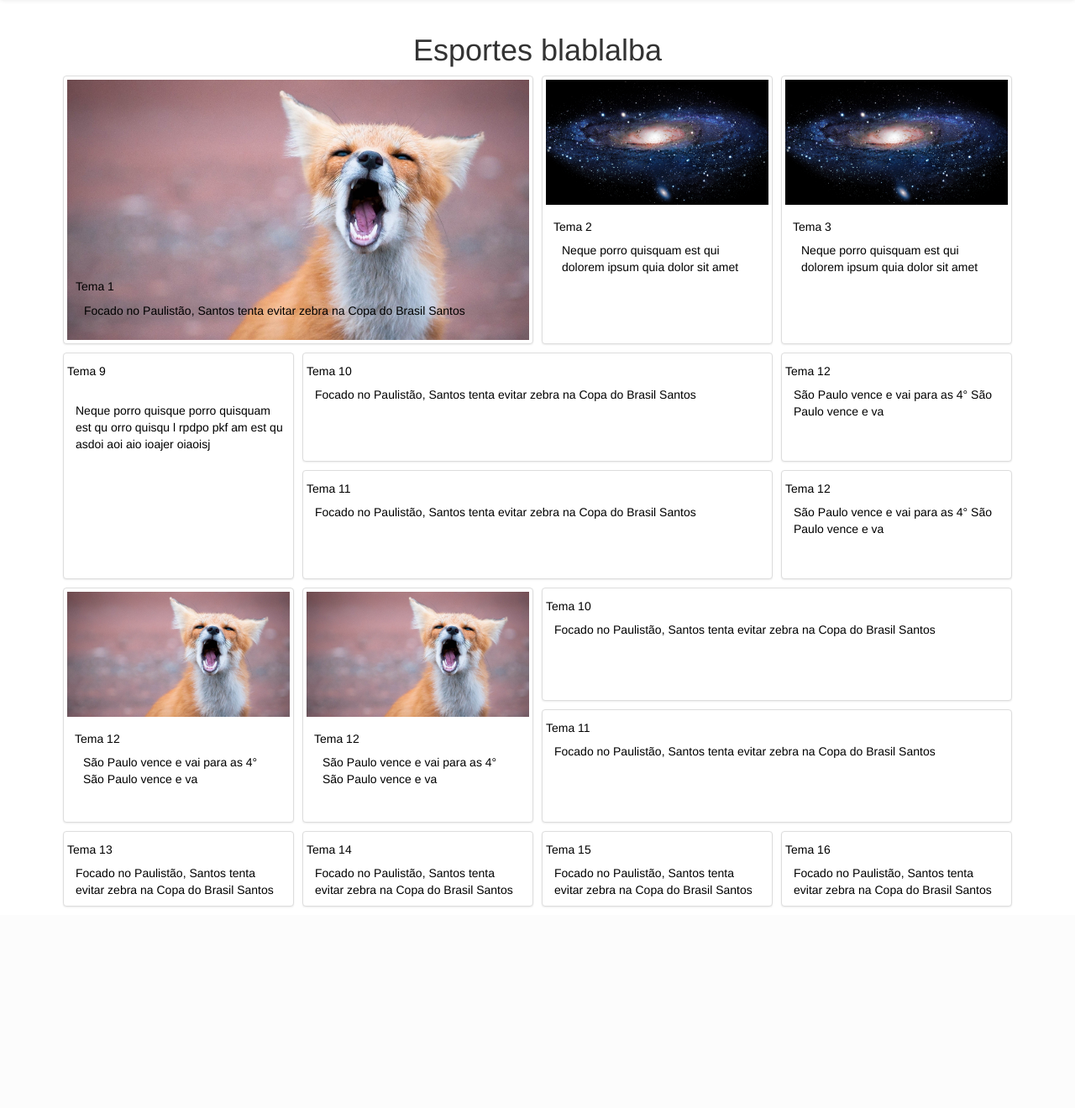
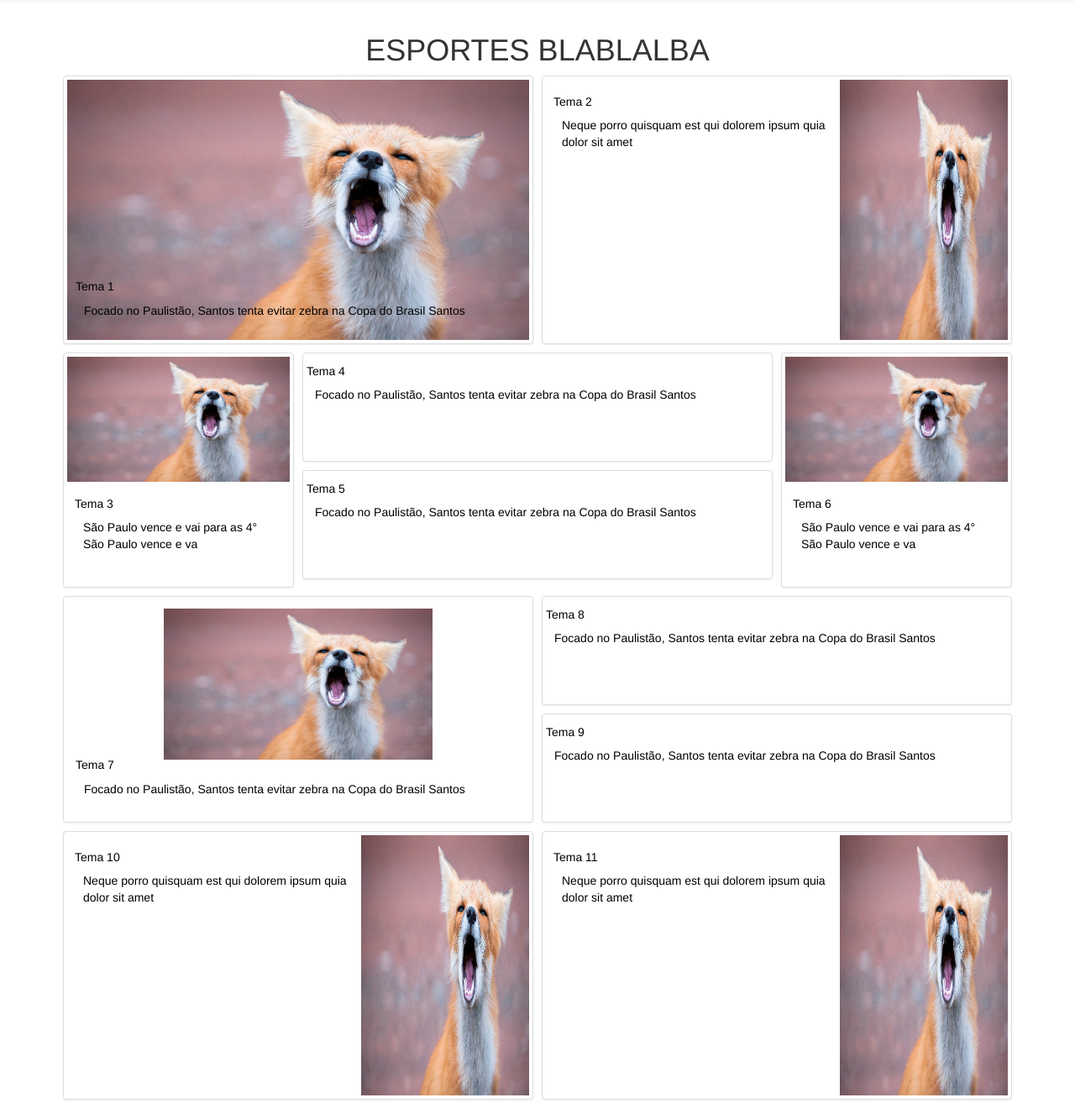
Before and after one commit to larirabello/accessibility, a PHP site: page /tema.php in a window 1280 px wide. Shown: the part 100-1420 px from the top of the page at 84% size. Before the commit the page ends 1180 px from the top, so only its background shows below. Run offline with PHP 8.4, Linux system fonts and the light colour scheme.

Commit message:
Tema's layout was corrected

```diff
--- a/site/css/sandbox.css
+++ b/site/css/sandbox.css
@@ -64,6 +64,10 @@ p {
     height: 130px;
 }
 
+.size200 {
+    height: 200px;
+}
+
 .size1011 {
     height: 125px;
 }
@@ -72,8 +76,13 @@ p {
     height: 320px;
 }
 
+.size280 {
+    height: 270px;
+}
+
+/* estava em 380 */
 .size20 {
-    height: 380px;
+    height: 320px;
 }
 
 .size912a {
@@ -147,3 +156,29 @@ p {
     }
 
 }
+
+.img-2 {
+    width: 320px;
+}
+@media (max-width: 1320px) {
+    .img-2 {
+        width: 200px;
+    }
+}
+.img-7 {
+    width: 320px;
+    height: 150px;
+    padding-top:10px;
+}
+
+.img-10 {
+    width: 280px;
+    height: 280px;
+}
+
+.upper {
+    text-transform: uppercase;
+}
+
+
+@
--- a/site/index.php
+++ b/site/index.php
@@ -243,10 +243,11 @@
                     </p>
                 </div>
             </div>
-        </div>
+        </div> <!-- fecha row -->
     </div>
 
     <footer>
+
     </footer>
 
   </div>
--- a/site/partes/tema.php
+++ b/site/partes/tema.php
@@ -33,8 +33,10 @@
   include'partes/nav.php';
 
   echo '<div class="container">
-        <h1 class="text-center">'.$temaName.'</h1>
+        <h1 class="text-center upper">'.$temaName.'</h1>
+
         <div class="row">
+            <!-- PRIMEIRO BLOCO DE NOTÍCIAS -->
             <div class="col-xs-12 col-sm-6 col-md-6 news">
                 <a href="'.$not1link.'">
                     <div class="thumbnail size123">
@@ -50,77 +52,65 @@
                     </a>
                 </div>
             </div>
-            <div class="col-xs-12 col-sm-3 col-md-3 news">
+            <!-- SEGUNDO BLOCO DE NOTÍCIAS -->
+            <div class="col-xs-12 col-sm-6 col-md-6 news">
                 <div class="thumbnail size123">
-                    <img src="images/HD-Space-Wallpaper-For-Background-22.jpg" height="450px" alt="...">
+                    <img src="'.$not1img.'" class="img-responsive images pull-right img-2" alt="'.$not1alt.'">
                     <div class="caption">
-                        <h5><a href="#" >Tema 2</a></h5>
+                        <h5><a href="#" >Tema 2 </a></h5>
                         <p>
-                            <a href="#">
-              Neque porro quisquam est qui dolorem ipsum quia dolor sit amet
-            </a>
-                        </p>
-                    </div>
-                </div>
-            </div>
-            <div class="col-xs-12 col-sm-3 col-md-3 news" id="t">
-                <div class="thumbnail size123">
-                    <img src="images/HD-Space-Wallpaper-For-Background-22.jpg" height="450px" alt="...">
-                    <div class="caption">
-                        <h5><a href="#" >Tema 3</a></h5>
-                        <p>
-                            <a href="#">
-              Neque porro quisquam est qui dolorem ipsum quia dolor sit amet
-            </a>
+                            <a href="#"> Neque porro quisquam est qui dolorem ipsum quia dolor sit amet </a>
                         </p>
                     </div>
                  </div>
             </div>
         </div>
-        <div class="row col-md-9 col-sm-9 col-xs-12 nopadlr">
-            <div class="col-xs-12 col-sm-4 col-md-4 news">
-                <div class="thumbnail size9a">
-                    <h5><a href="#" class="margin">Tema 9</a></h5>
-                    <p class="padtop"><a href="#" class="margin">
-            Neque porro quisque porro quisquam est qu
-            orro quisqu l rpdpo pkf am est qu asdoi aoi aio ioajer oiaoisj
+        <div class="row">
+        <!-- TERCEIRO BLOCO DE NOTÍCIAS -->
+            <div class="col-md-3 col-sm-3 col-xs-12 nopadlr">
+                <div class="col-xs-12 col-sm-12 col-md-12 news">
+                    <div class="thumbnail size912a">
+                        <img src="images/cute_baby_fox_wallpaper_hd_1080p.jpg" alt="...">
+                        <div class="caption">
+                            <h5><a href="#" class="margin">Tema 3</a></h5>
+                            <p><a href="#" class="margin">
+                  São Paulo vence e vai para as 4° São Paulo vence e va
                 </a>
                             </p>
-                </div>
-            </div>
-            <div class="col-xs-12 col-sm-8 col-md-8 news">
+                        </div> <!-- fecha caption -->
+                    </div> <!-- fecha thumbnail -->
+                </div> <!-- fecha col-12 news -->
+            </div> <!-- fecha col-3 nopadlr -->
+
+
+            <div class="col-xs-12 col-sm-6 col-md-6 news">
+                <div class="row">
+                 <!-- QUARTO BLOCO DE NOTÍCIAS -->
                     <div class="thumbnail size91">
-                    <h5><a href="#" class="margin">Tema 10</a></h5>
+                        <h5><a href="#" class="margin">Tema 4</a></h5>
                         <p><a href="#" class="margin">
                 Focado no Paulistão, Santos tenta evitar zebra na Copa do Brasil Santos
               </a>
                         </p>
                     </div>
-            </div>
-            <div class="col-xs-12 col-sm-8 col-md-8 news">
+                    <!-- QUINTO BLOCO DE NOTÍCIAS -->
                     <div class="thumbnail size91">
-                    <h5><a href="#" class="margin">Tema 11</a></h5>
+                        <h5><a href="#" class="margin">Tema 5</a></h5>
                         <p><a href="#" class="margin">
                 Focado no Paulistão, Santos tenta evitar zebra na Copa do Brasil Santos
               </a>
                         </p>
                     </div>
-            </div>
-        </div>
-        <div class="row ">
-            <div class="col-md-3 col-sm-3 col-xs-12 nopadlr">
+                </div> <!-- fecha rowzinha -->
+        </div> <!-- Fecha col-6 -->
+
+        <!-- SEXTO BLOCO DE NOTÍCIAS -->
+        <div class="col-md-3 col-sm-3 col-lg-3 col-xs-12 nopadlr">
             <div class="col-xs-12 col-sm-12 col-md-12 news">
-                    <div class="thumbnail size91">
-                        <h5><a href="#" class="margin">Tema 12</a></h5>
-                        <p><a href="#" class="margin">
-              São Paulo vence e vai para as 4° São Paulo vence e va
-            </a>
-                        </p>
-                    </div>
-                </div>
-                <div class="col-xs-12 col-sm-12 col-md-12 news">
-                    <div class="thumbnail size91">
-                        <h5><a href="#" class="margin">Tema 12</a></h5>
+                <div class="thumbnail size912a">
+                    <img src="images/cute_baby_fox_wallpaper_hd_1080p.jpg" alt="...">
+                    <div class="caption">
+                        <h5><a href="#" class="margin">Tema 6</a></h5>
                         <p><a href="#" class="margin">
               São Paulo vence e vai para as 4° São Paulo vence e va
             </a>
@@ -129,94 +119,77 @@
                     </div>
                 </div>
             </div>
+        </div> <!-- fecha row -->
+        <div class="row ">
 
-
-        <div class="row col-md-3 col-sm-3 col-xs-12 nopadlr">
-            <div class="col-xs-12 col-sm-12 col-md-12 news">
-                <div class="thumbnail size912a">
-                    <img src="images/cute_baby_fox_wallpaper_hd_1080p.jpg" alt="...">
-                    <div class="caption">
-                        <h5><a href="#" class="margin">Tema 12</a></h5>
-                        <p><a href="#" class="margin">
-              São Paulo vence e vai para as 4° São Paulo vence e va
+        <!-- SETIMO BLOCO DE NOTÍCIAS -->
+            <div class="col-xs-12 col-sm-6 col-md-6 news">
+                <a href="'.$not1link.'">
+                    <div class="thumbnail size280">
+                        <img src="'.$not1img.'" class="img-responsive center-block img-7" alt="'.$not1alt.'">
+                    </div>
                 </a>
+                <div class="title">
+                    <h5><a href="#aw" class="title-float">Tema 7</a></h5>
+                    <a href="'.$not1link.'" class="text-float">
+                        <p>
+                            Focado no Paulistão, Santos tenta evitar zebra na Copa do Brasil Santos
                         </p>
+                    </a>
                 </div>
             </div>
-            </div>
-        </div>
-        <div class="row col-md-9 col-sm-9 col-xs-12 nopadlr">
-            <div class="col-xs-12 col-sm-4 col-md-4 news">
-                <div class="thumbnail size912a">
-                    <img src="images/cute_baby_fox_wallpaper_hd_1080p.jpg" alt="...">
-                    <div class="caption">
-                        <h5><a href="#" class="margin">Tema 12</a></h5>
-                        <p><a href="#" class="margin">
-              São Paulo vence e vai para as 4° São Paulo vence e va
-            </a>
-                        </p>
-                    </div>
-                </div>
-            </div>
-            <div class="col-xs-12 col-sm-8 col-md-8 news">
-                <div class="thumbnail size1011a">
-                    <h5><a href="#" class="margin">Tema 10</a></h5>
+            <!-- OITAVO BLOCO DE NOTÍCIAS -->
+            <div class="col-xs-12 col-sm-6 col-md-6 news">
+                <div class="thumbnail size91">
+                    <h5><a href="#" class="margin">Tema 8</a></h5>
                     <p><a href="#" class="margin">
             Focado no Paulistão, Santos tenta evitar zebra na Copa do Brasil Santos
           </a>
                     </p>
                 </div>
             </div>
-            <div class="col-xs-12 col-sm-8 col-md-8 news">
-                <div class="thumbnail size1011a">
-                    <h5><a href="#" class="margin">Tema 11</a></h5>
+             <!-- NONO BLOCO DE NOTÍCIAS -->
+            <div class="col-xs-12 col-sm-6 col-md-6 news">
+                <div class="thumbnail size91">
+                    <h5><a href="#" class="margin">Tema 9</a></h5>
                     <p><a href="#" class="margin">
             Focado no Paulistão, Santos tenta evitar zebra na Copa do Brasil Santos
           </a>
                     </p>
                 </div>
             </div>
-        </div>
+        </div> <!-- fecha row -->
+        <!-- DÉCIMO BLOCO DE NOTÍCIAS -->
         <div class="row">
-
-            <div class="col-xs-12 col-sm-3 col-md-3 news">
-                <div class="thumbnail">
-                    <h5><a href="#" class="margin">Tema 13</a></h5>
-                    <p><a href="#" class="margin">
-            Focado no Paulistão, Santos tenta evitar zebra na Copa do Brasil Santos
-          </a>
+            <div class="col-xs-12 col-sm-6 col-md-6 news">
+                    <div class="thumbnail size123">
+                        <img src="'.$not1img.'" class="img-responsive images pull-right img-2" alt="'.$not1alt.'">
+                        <div class="caption">
+                            <h5><a href="#" >Tema 10 </a></h5>
+                            <p>
+                                <a href="#"> Neque porro quisquam est qui dolorem ipsum quia dolor sit amet </a>
                             </p>
-                </div>
-            </div>
-            <div class="col-xs-12 col-sm-3 col-md-3 news">
-                <div class="thumbnail">
-                    <h5><a href="#" class="margin">Tema 14</a></h5>
-                    <p><a href="#" class="margin">
-            Focado no Paulistão, Santos tenta evitar zebra na Copa do Brasil Santos
-          </a>
-                    </p>
-                </div>
-            </div>
-            <div class="col-xs-12 col-sm-3 col-md-3 news">
-                <div class="thumbnail">
-                    <h5><a href="#" class="margin">Tema 15</a></h5>
-                    <p><a href="#" class="margin">
-            Focado no Paulistão, Santos tenta evitar zebra na Copa do Brasil Santos
-          </a>
-                    </p>
-                </div>
-            </div>
-            <div class="col-xs-12 col-sm-3 col-md-3 news">
-                <div class="thumbnail">
-                    <h5><a href="#" class="margin">Tema 16</a></h5>
-                    <p><a href="#" class="margin">
-            Focado no Paulistão, Santos tenta evitar zebra na Copa do Brasil Santos
-          </a>
+                        </div> <!-- fecha caption -->
+                     </div> <!-- fecha thumbnail -->
+                </div> <!-- fecha col-6 news -->
+            <!-- DÉCIMO PRIMEIRO BLOCO DE NOTÍCIAS -->
+            <div class="col-xs-12 col-sm-6 col-md-6 news">
+                <div class="thumbnail size123">
+                    <img src="'.$not1img.'" class="img-responsive images pull-right img-2" alt="'.$not1alt.'">
+                    <div class="caption">
+                        <h5><a href="#" >Tema 11 </a></h5>
+                        <p>
+                            <a href="#"> Neque porro quisquam est qui dolorem ipsum quia dolor sit amet </a>
                         </p>
                     </div>
                 </div>
             </div>
         </div>
+
+
+
+
+    </div> <!-- fecha container -->
 
     <footer>
     </footer>
```
Also changed, not shown: site/images/sqr.jpg (added), site/images/sqr300.jpg (added). Lines whose indentation alone changed are shown as unchanged.
